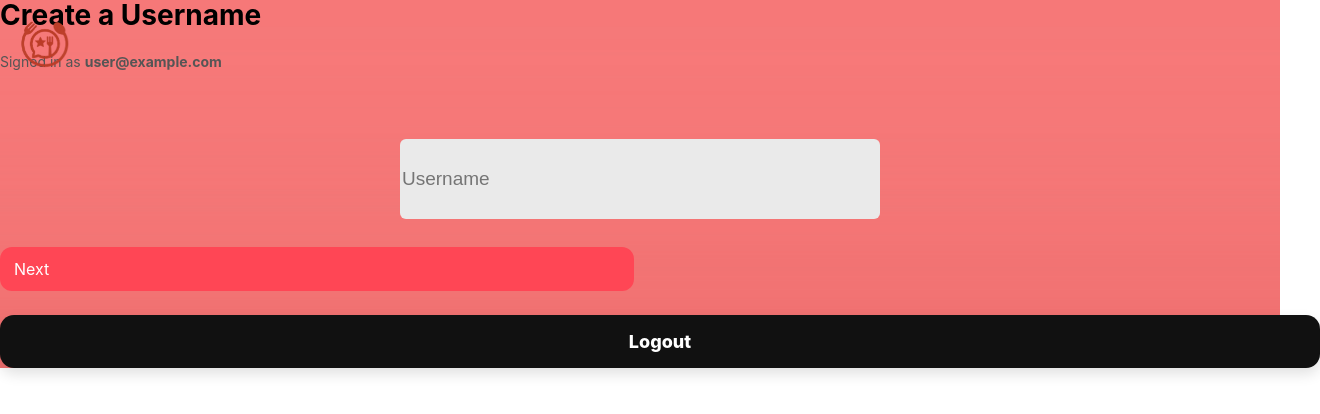
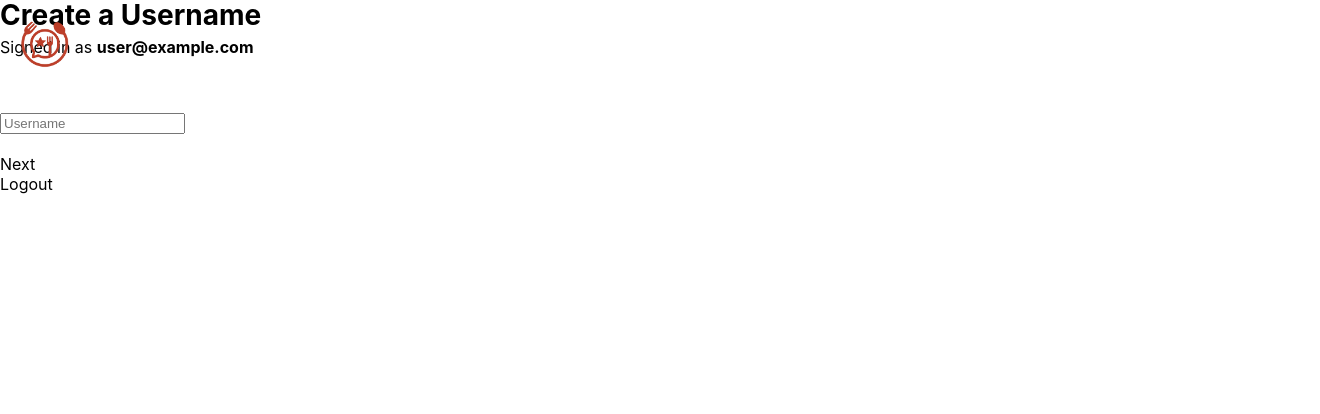
Before and after one commit to alexkim0/GigaBites, a React (Create React App) app: page /profileCreation in a window 1280 px wide. Shown: the top 414 px of the page, 1320 px wide, since content can reach past the window. Built offline with nearby package versions, Linux system fonts and the light colour scheme; no server answers; the database is empty; sample sign-in values are in the browser's storage.

Commit message:
Username Creation Design

```diff
--- a/src/pages/profileCreation/ProfileCreation.js
+++ b/src/pages/profileCreation/ProfileCreation.js
@@ -59,16 +59,16 @@ export const ProfileCreation = () => {
     };
 
     return (
-        <div className="page">
+        <div className="page-wrap">
             <header className="username-header">
                 <h1>Create a Username</h1>
-                <div className="signed-in-as">
+                <div className="u-signed-in-as">
                     Signed in as <strong>{auth?.currentUser?.email}</strong>
                 </div>
             </header>
 
             <div className="username-field">
-                <div className="input">
+                <div className="username-input">
                     <input
                         placeholder="Username"
                         type="username"
@@ -77,23 +77,23 @@ export const ProfileCreation = () => {
                 </div>
             </div>
 
-            <div className="errorMessage">
+            <div className="u-errorMessage">
                 {errorMessage && (
                     <p style={{ color: "red", marginTop: "10px" }}>{errorMessage}</p>
                 )}
             </div>
 
-            <div className="actions">
+            <div className="username-actions">
                 <DivButton
-                    className="primary"
+                    className="username-primary"
                     onClick={saveUsername}
                 >
                     Next
                 </DivButton>
             </div>
 
-            <div className="logout-row">
-                <DivButton className="logout big" onClick={logout}>Logout</DivButton>
+            <div className="u-logout-row">
+                <DivButton className="u-logout big" onClick={logout}>Logout</DivButton>
             </div>
 
         </div>
--- a/src/pages/profilepage/Profilepage.js
+++ b/src/pages/profilepage/Profilepage.js
@@ -36,7 +36,7 @@ export const Profilepage = () => {
             <p>{username}</p>
             <p>{following}</p>
             <p>{follower}</p>
-            <DivButton className="ghost2" OnClick={logout}>
+            <DivButton className="ghost2" onClick={logout}>
                 Logout
             </DivButton>
         </div>
```
Also changed, not shown: 11 other files (tests, documents, lock files or other folders).
